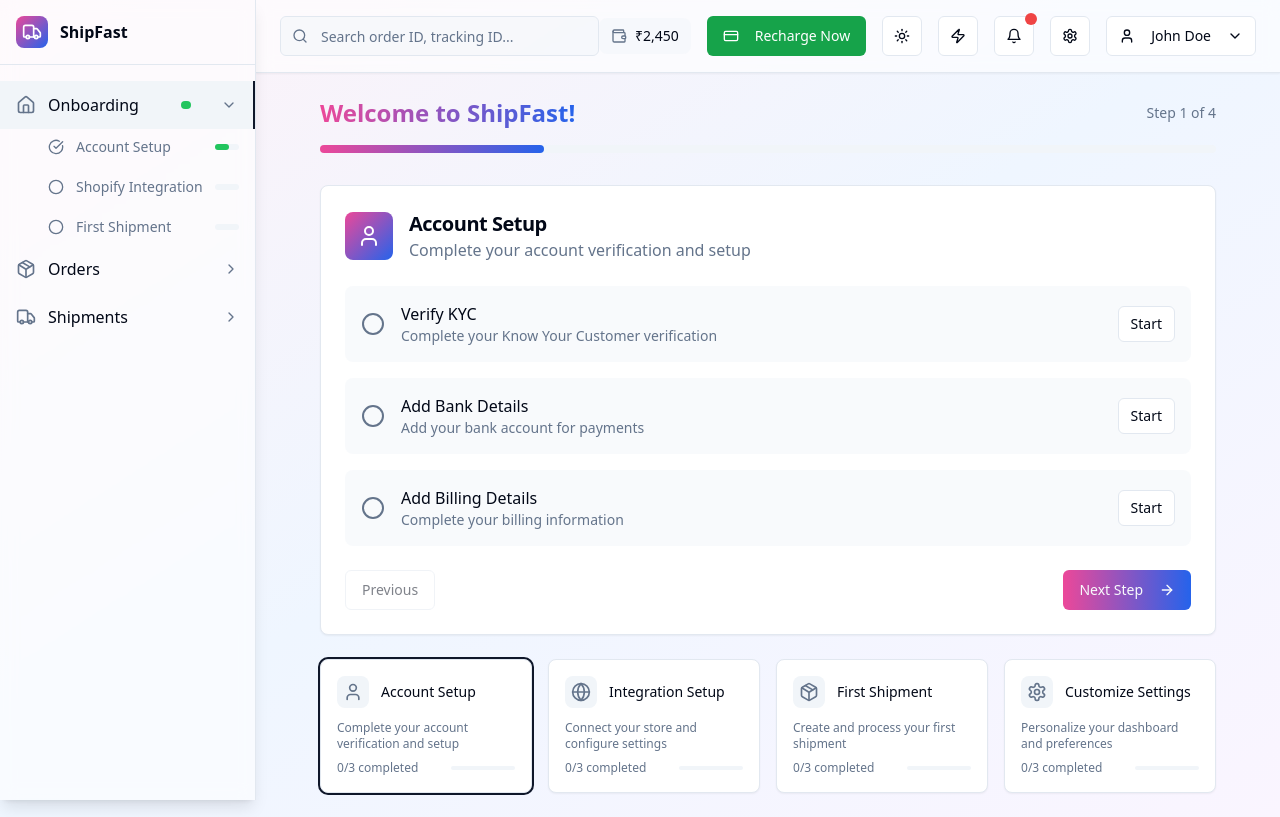
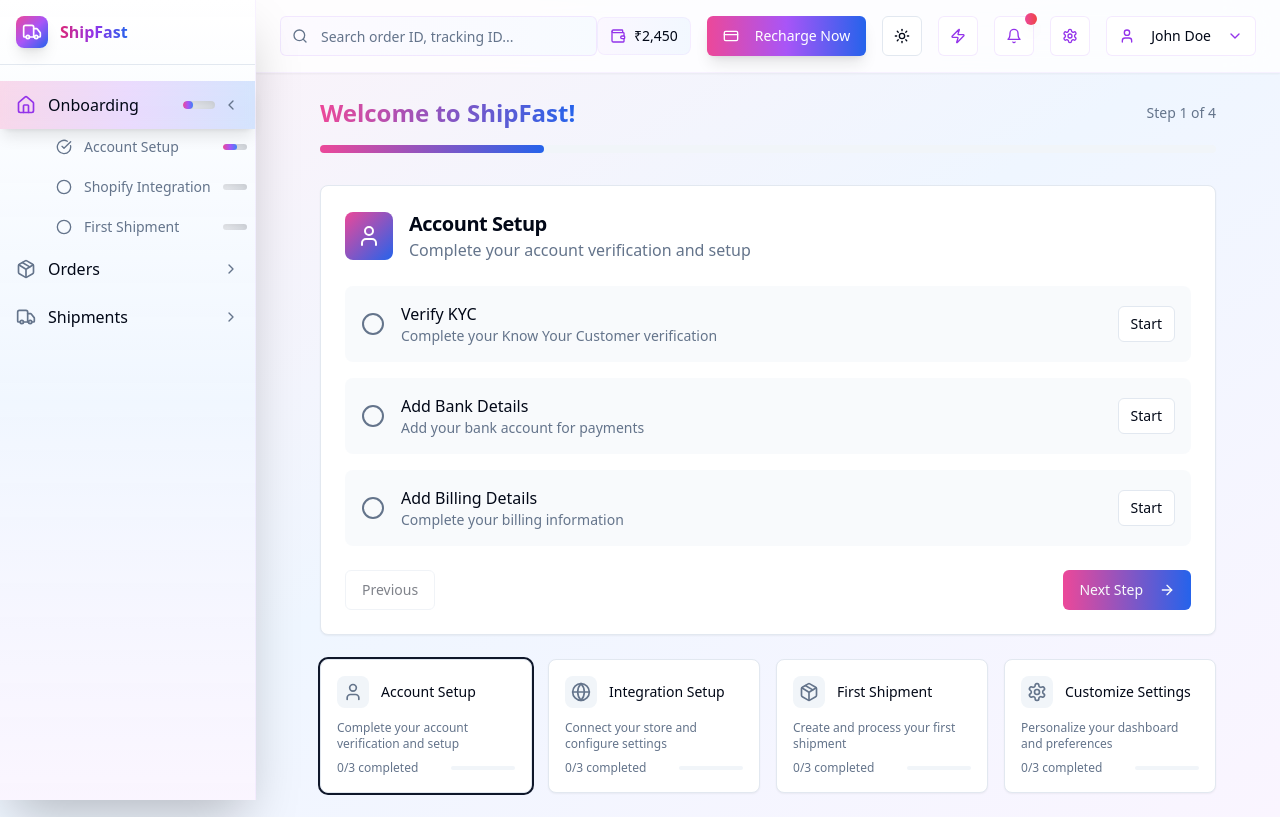
Before and after one commit to desirppc/parcelace-admin, a React (Vite) app: page / in a window 1280 px wide. Both pictures are taken after a click on the button "Continue with Facebook". Built offline with nearby package versions, Linux system fonts and the light colour scheme.

Commit message:
feat: Improve sidebar menu appearance
Enhance the visual appeal of the sidebar menu by incorporating shades from the "Next Step" button style on hover.

```diff
--- a/src/components/OnboardingLayout.tsx
+++ b/src/components/OnboardingLayout.tsx
@@ -94,20 +94,20 @@ const OnboardingLayout = () => {
     <div className="min-h-screen bg-gradient-to-br from-pink-50 via-blue-50 to-purple-50 dark:from-gray-900 dark:via-gray-800 dark:to-gray-900 flex">
       {/* Sidebar */}
       <div
-        className={`fixed left-0 top-0 h-full bg-background/95 backdrop-blur supports-[backdrop-filter]:bg-background/60 shadow-lg transition-all duration-300 z-50 border-r ${
+        className={`fixed left-0 top-0 h-full bg-gradient-to-b from-white/95 via-blue-50/90 to-purple-50/95 dark:from-gray-900/95 dark:via-gray-800/90 dark:to-gray-900/95 backdrop-blur-xl supports-[backdrop-filter]:bg-white/80 dark:supports-[backdrop-filter]:bg-gray-900/80 shadow-2xl transition-all duration-300 z-50 border-r border-purple-200/30 dark:border-purple-800/30 ${
           sidebarOpen ? 'w-64' : 'w-16'
         }`}
         onMouseEnter={() => setSidebarOpen(true)}
         onMouseLeave={() => setSidebarOpen(false)}
       >
         {/* Logo */}
-        <div className="p-4 border-b">
+        <div className="p-4 border-b border-gradient-to-r from-pink-200/30 via-blue-200/30 to-purple-200/30 dark:from-pink-800/30 dark:via-blue-800/30 dark:to-purple-800/30">
           <div className="flex items-center space-x-3">
-            <div className="w-8 h-8 bg-gradient-to-br from-pink-500 to-blue-600 rounded-lg flex items-center justify-center">
+            <div className="w-8 h-8 bg-gradient-to-br from-pink-500 via-purple-500 to-blue-600 rounded-lg flex items-center justify-center shadow-lg">
               <Truck className="w-5 h-5 text-white" />
             </div>
             {sidebarOpen && (
-              <span className="font-bold text-foreground">ShipFast</span>
+              <span className="font-bold text-foreground bg-gradient-to-r from-pink-600 via-purple-600 to-blue-600 bg-clip-text text-transparent">ShipFast</span>
             )}
           </div>
         </div>
@@ -118,26 +118,44 @@ const OnboardingLayout = () => {
             <div key={item.id}>
               <button
                 onClick={() => handleMenuClick(item.id)}
-                className={`w-full flex items-center px-4 py-3 text-left hover:bg-accent transition-colors ${
-                  activeMenuItem === item.id ? 'bg-accent border-r-2 border-primary' : ''
+                className={`w-full flex items-center px-4 py-3 text-left transition-all duration-300 group relative overflow-hidden ${
+                  activeMenuItem === item.id
+                    ? 'bg-gradient-to-r from-pink-500/20 via-purple-500/20 to-blue-500/20 border-r-3 border-gradient-to-b from-pink-500 via-purple-500 to-blue-500 shadow-lg backdrop-blur-sm'
+                    : 'hover:bg-gradient-to-r hover:from-pink-500/10 hover:via-purple-500/10 hover:to-blue-500/10 hover:shadow-md hover:backdrop-blur-sm'
                 }`}
               >
-                <item.icon className="w-5 h-5 text-muted-foreground" />
+                {/* Animated background on hover */}
+                <div className="absolute inset-0 bg-gradient-to-r from-pink-500/5 via-purple-500/5 to-blue-500/5 opacity-0 group-hover:opacity-100 transition-opacity duration-300"></div>
+
+                <item.icon className={`w-5 h-5 relative z-10 transition-colors duration-300 ${
+                  activeMenuItem === item.id
+                    ? 'text-purple-600 dark:text-purple-400'
+                    : 'text-muted-foreground group-hover:text-purple-600 dark:group-hover:text-purple-400'
+                }`} />
                 {sidebarOpen && (
                   <>
-                    <span className="ml-3 flex-1 text-foreground">{item.title}</span>
+                    <span className={`ml-3 flex-1 relative z-10 transition-colors duration-300 ${
+                      activeMenuItem === item.id
+                        ? 'text-foreground font-medium'
+                        : 'text-foreground group-hover:text-foreground group-hover:font-medium'
+                    }`}>{item.title}</span>
                     {item.progress !== undefined && (
-                      <div className="w-8 h-2 bg-secondary rounded-full mr-2">
+                      <div className="w-8 h-2 bg-gradient-to-r from-gray-200 to-gray-300 dark:from-gray-700 dark:to-gray-600 rounded-full mr-2 overflow-hidden shadow-inner">
                         <div
-                          className="h-full bg-green-500 rounded-full transition-all duration-300"
+                          className="h-full bg-gradient-to-r from-pink-500 via-purple-500 to-blue-500 rounded-full transition-all duration-500 shadow-sm"
                           style={{ width: `${item.progress}%` }}
                         />
                       </div>
                     )}
                     {item.subItems && (
-                      expandedMenus.includes(item.id) ?
-                        <ChevronDown className="w-4 h-4 text-muted-foreground" /> :
-                        <ChevronRight className="w-4 h-4 text-muted-foreground" />
+                      <div className={`transition-transform duration-300 ${
+                        expandedMenus.includes(item.id) ? 'rotate-90' : ''
+                      }`}>
+                        {expandedMenus.includes(item.id) ?
+                          <ChevronDown className="w-4 h-4 text-muted-foreground group-hover:text-purple-600 dark:group-hover:text-purple-400 transition-colors duration-300" /> :
+                          <ChevronRight className="w-4 h-4 text-muted-foreground group-hover:text-purple-600 dark:group-hover:text-purple-400 transition-colors duration-300" />
+                        }
+                      </div>
                     )}
                   </>
                 )}
@@ -145,21 +163,26 @@ const OnboardingLayout = () => {
 
               {/* Sub Menu Items */}
               {sidebarOpen && item.subItems && expandedMenus.includes(item.id) && (
-                <div className="ml-8 space-y-1">
+                <div className="ml-8 space-y-1 animate-fade-in">
                   {item.subItems.map((subItem) => (
                     <button
                       key={subItem.id}
                       onClick={() => setActiveMenuItem(subItem.id)}
-                      className={`w-full flex items-center px-4 py-2 text-left hover:bg-accent transition-colors ${
-                        activeMenuItem === subItem.id ? 'bg-accent text-primary' : 'text-muted-foreground'
+                      className={`w-full flex items-center px-4 py-2 text-left transition-all duration-300 group relative overflow-hidden rounded-lg mx-2 ${
+                        activeMenuItem === subItem.id
+                          ? 'bg-gradient-to-r from-pink-500/15 via-purple-500/15 to-blue-500/15 text-purple-600 dark:text-purple-400 shadow-md backdrop-blur-sm'
+                          : 'text-muted-foreground hover:bg-gradient-to-r hover:from-pink-500/8 hover:via-purple-500/8 hover:to-blue-500/8 hover:text-purple-600 dark:hover:text-purple-400 hover:shadow-sm hover:backdrop-blur-sm'
                       }`}
                     >
-                      <subItem.icon className="w-4 h-4" />
-                      <span className="ml-3 text-sm">{subItem.title}</span>
+                      {/* Animated background on hover */}
+                      <div className="absolute inset-0 bg-gradient-to-r from-pink-500/3 via-purple-500/3 to-blue-500/3 opacity-0 group-hover:opacity-100 transition-opacity duration-300 rounded-lg"></div>
+
+                      <subItem.icon className="w-4 h-4 relative z-10 transition-colors duration-300" />
+                      <span className="ml-3 text-sm relative z-10 transition-all duration-300 group-hover:font-medium">{subItem.title}</span>
                       {subItem.progress !== undefined && (
-                        <div className="ml-auto w-6 h-1.5 bg-secondary rounded-full">
+                        <div className="ml-auto w-6 h-1.5 bg-gradient-to-r from-gray-200 to-gray-300 dark:from-gray-700 dark:to-gray-600 rounded-full overflow-hidden shadow-inner">
                           <div
-                            className="h-full bg-green-500 rounded-full transition-all duration-300"
+                            className="h-full bg-gradient-to-r from-pink-500 via-purple-500 to-blue-500 rounded-full transition-all duration-500 shadow-sm"
                             style={{ width: `${subItem.progress}%` }}
                           />
                         </div>
@@ -176,7 +199,7 @@ const OnboardingLayout = () => {
       {/* Main Content */}
       <div className={`flex-1 transition-all duration-300 ${sidebarOpen ? 'ml-64' : 'ml-16'}`}>
         {/* Top Bar */}
-        <div className="bg-background/95 backdrop-blur supports-[backdrop-filter]:bg-background/60 shadow-sm border-b px-6 py-4">
+        <div className="bg-white/95 dark:bg-gray-900/95 backdrop-blur-xl supports-[backdrop-filter]:bg-white/80 dark:supports-[backdrop-filter]:bg-gray-900/80 shadow-sm border-b border-purple-200/30 dark:border-purple-800/30 px-6 py-4">
           <div className="flex items-center justify-between">
             {/* Search */}
             <div className="flex-1 max-w-md">
@@ -184,7 +207,7 @@ const OnboardingLayout = () => {
                 <Search className="absolute left-3 top-1/2 transform -translate-y-1/2 w-4 h-4 text-muted-foreground" />
                 <Input
                   placeholder="Search order ID, tracking ID..."
-                  className="pl-10 h-10 bg-muted/50 border-border focus:bg-background"
+                  className="pl-10 h-10 bg-gradient-to-r from-purple-50/50 to-blue-50/50 dark:from-purple-900/20 dark:to-blue-900/20 border-purple-200/50 dark:border-purple-800/50 focus:bg-white dark:focus:bg-gray-900 focus:border-purple-400 dark:focus:border-purple-600 transition-all duration-300"
                 />
               </div>
             </div>
@@ -192,15 +215,15 @@ const OnboardingLayout = () => {
             {/* Right Side */}
             <div className="flex items-center space-x-4">
               {/* Wallet Balance */}
-              <div className="flex items-center space-x-2 bg-muted/50 px-3 py-2 rounded-lg">
-                <Wallet className="w-4 h-4 text-muted-foreground" />
+              <div className="flex items-center space-x-2 bg-gradient-to-r from-purple-50/80 to-blue-50/80 dark:from-purple-900/30 dark:to-blue-900/30 px-3 py-2 rounded-lg border border-purple-200/30 dark:border-purple-800/30 backdrop-blur-sm">
+                <Wallet className="w-4 h-4 text-purple-600 dark:text-purple-400" />
                 <span className="text-sm font-medium text-foreground">₹2,450</span>
               </div>
 
               {/* Recharge Button */}
               <Button
                 onClick={() => setShowRechargeModal(true)}
-                className="bg-green-600 hover:bg-green-700 text-white px-4 py-2 h-10"
+                className="bg-gradient-to-r from-pink-500 via-purple-500 to-blue-600 hover:from-pink-600 hover:via-purple-600 hover:to-blue-700 text-white px-4 py-2 h-10 shadow-lg hover:shadow-xl transition-all duration-300 border-0"
               >
                 <CreditCard className="w-4 h-4 mr-2" />
                 Recharge Now
@@ -210,40 +233,40 @@ const OnboardingLayout = () => {
               <ThemeToggle />
 
               {/* Quick Actions */}
-              <Button variant="outline" className="h-10 w-10 p-0">
-                <Zap className="w-4 h-4" />
+              <Button variant="outline" className="h-10 w-10 p-0 border-purple-200/50 dark:border-purple-800/50 hover:bg-gradient-to-r hover:from-purple-50 hover:to-blue-50 dark:hover:from-purple-900/30 dark:hover:to-blue-900/30 hover:border-purple-300 dark:hover:border-purple-700 transition-all duration-300">
+                <Zap className="w-4 h-4 text-purple-600 dark:text-purple-400" />
               </Button>
 
               {/* Notifications */}
-              <Button variant="outline" className="h-10 w-10 p-0 relative">
-                <Bell className="w-4 h-4" />
-                <div className="absolute -top-1 -right-1 w-3 h-3 bg-red-500 rounded-full"></div>
+              <Button variant="outline" className="h-10 w-10 p-0 relative border-purple-200/50 dark:border-purple-800/50 hover:bg-gradient-to-r hover:from-purple-50 hover:to-blue-50 dark:hover:from-purple-900/30 dark:hover:to-blue-900/30 hover:border-purple-300 dark:hover:border-purple-700 transition-all duration-300">
+                <Bell className="w-4 h-4 text-purple-600 dark:text-purple-400" />
+                <div className="absolute -top-1 -right-1 w-3 h-3 bg-gradient-to-r from-pink-500 to-red-500 rounded-full shadow-lg"></div>
               </Button>
 
               {/* Settings Dropdown */}
               <div className="relative">
                 <Button
                   variant="outline"
-                  className="h-10 w-10 p-0"
+                  className="h-10 w-10 p-0 border-purple-200/50 dark:border-purple-800/50 hover:bg-gradient-to-r hover:from-purple-50 hover:to-blue-50 dark:hover:from-purple-900/30 dark:hover:to-blue-900/30 hover:border-purple-300 dark:hover:border-purple-700 transition-all duration-300"
                   onMouseEnter={() => setShowSettingsDropdown(true)}
                   onMouseLeave={() => setShowSettingsDropdown(false)}
                 >
-                  <Settings className="w-4 h-4" />
+                  <Settings className="w-4 h-4 text-purple-600 dark:text-purple-400" />
                 </Button>
                 {showSettingsDropdown && (
                   <div
-                    className="absolute right-0 mt-2 w-48 bg-background rounded-lg shadow-lg border z-10"
+                    className="absolute right-0 mt-2 w-48 bg-white/95 dark:bg-gray-900/95 backdrop-blur-xl rounded-lg shadow-xl border border-purple-200/30 dark:border-purple-800/30 z-10 animate-fade-in"
                     onMouseEnter={() => setShowSettingsDropdown(true)}
                     onMouseLeave={() => setShowSettingsDropdown(false)}
                   >
                     <div className="py-2">
-                      <button className="w-full px-4 py-2 text-left hover:bg-accent text-sm">
+                      <button className="w-full px-4 py-2 text-left hover:bg-gradient-to-r hover:from-purple-50 hover:to-blue-50 dark:hover:from-purple-900/30 dark:hover:to-blue-900/30 text-sm transition-all duration-300">
                         Account Settings
                       </button>
-                      <button className="w-full px-4 py-2 text-left hover:bg-accent text-sm">
+                      <button className="w-full px-4 py-2 text-left hover:bg-gradient-to-r hover:from-purple-50 hover:to-blue-50 dark:hover:from-purple-900/30 dark:hover:to-blue-900/30 text-sm transition-all duration-300">
                         Preferences
                       </button>
-                      <button className="w-full px-4 py-2 text-left hover:bg-accent text-sm">
+                      <button className="w-full px-4 py-2 text-left hover:bg-gradient-to-r hover:from-purple-50 hover:to-blue-50 dark:hover:from-purple-900/30 dark:hover:to-blue-900/30 text-sm transition-all duration-300">
                         API Settings
                       </button>
                     </div>
@@ -255,26 +278,26 @@ const OnboardingLayout = () => {
               <div className="relative">
                 <Button
                   variant="outline"
-                  className="h-10 px-3"
+                  className="h-10 px-3 border-purple-200/50 dark:border-purple-800/50 hover:bg-gradient-to-r hover:from-purple-50 hover:to-blue-50 dark:hover:from-purple-900/30 dark:hover:to-blue-900/30 hover:border-purple-300 dark:hover:border-purple-700 transition-all duration-300"
                   onClick={() => setShowProfileDropdown(!showProfileDropdown)}
                 >
-                  <User className="w-4 h-4 mr-2" />
+                  <User className="w-4 h-4 mr-2 text-purple-600 dark:text-purple-400" />
                   <span className="text-sm">John Doe</span>
-                  <ChevronDown className="w-3 h-3 ml-2" />
+                  <ChevronDown className="w-3 h-3 ml-2 text-purple-600 dark:text-purple-400" />
                 </Button>
                 {showProfileDropdown && (
-                  <div className="absolute right-0 mt-2 w-48 bg-background rounded-lg shadow-lg border z-10">
+                  <div className="absolute right-0 mt-2 w-48 bg-white/95 dark:bg-gray-900/95 backdrop-blur-xl rounded-lg shadow-xl border border-purple-200/30 dark:border-purple-800/30 z-10 animate-fade-in">
                     <div className="py-2">
-                      <button className="w-full px-4 py-2 text-left hover:bg-accent text-sm flex items-center">
-                        <User className="w-4 h-4 mr-2" />
+                      <button className="w-full px-4 py-2 text-left hover:bg-gradient-to-r hover:from-purple-50 hover:to-blue-50 dark:hover:from-purple-900/30 dark:hover:to-blue-900/30 text-sm flex items-center transition-all duration-300">
+                        <User className="w-4 h-4 mr-2 text-purple-600 dark:text-purple-400" />
                         Profile
                       </button>
-                      <button className="w-full px-4 py-2 text-left hover:bg-accent text-sm flex items-center">
-                        <FileText className="w-4 h-4 mr-2" />
+                      <button className="w-full px-4 py-2 text-left hover:bg-gradient-to-r hover:from-purple-50 hover:to-blue-50 dark:hover:from-purple-900/30 dark:hover:to-blue-900/30 text-sm flex items-center transition-all duration-300">
+                        <FileText className="w-4 h-4 mr-2 text-purple-600 dark:text-purple-400" />
                         Terms & Conditions
                       </button>
-                      <hr className="my-1" />
-                      <button className="w-full px-4 py-2 text-left hover:bg-accent text-sm flex items-center text-red-600">
+                      <hr className="my-1 border-purple-200/30 dark:border-purple-800/30" />
+                      <button className="w-full px-4 py-2 text-left hover:bg-gradient-to-r hover:from-red-50 hover:to-orange-50 dark:hover:from-red-900/30 dark:hover:to-orange-900/30 text-sm flex items-center text-red-600 dark:text-red-400 transition-all duration-300">
                         <LogOut className="w-4 h-4 mr-2" />
                         Logout
                       </button>
@@ -294,27 +317,27 @@ const OnboardingLayout = () => {
 
       {/* Recharge Modal */}
       {showRechargeModal && (
-        <div className="fixed inset-0 bg-black/50 flex items-center justify-center z-50">
-          <div className="bg-background rounded-lg p-6 w-full max-w-md">
-            <h2 className="text-xl font-bold mb-4">Recharge Wallet</h2>
+        <div className="fixed inset-0 bg-black/50 backdrop-blur-sm flex items-center justify-center z-50 animate-fade-in">
+          <div className="bg-white/95 dark:bg-gray-900/95 backdrop-blur-xl rounded-lg p-6 w-full max-w-md shadow-2xl border border-purple-200/30 dark:border-purple-800/30">
+            <h2 className="text-xl font-bold mb-4 bg-gradient-to-r from-pink-600 via-purple-600 to-blue-600 bg-clip-text text-transparent">Recharge Wallet</h2>
             <div className="space-y-4">
               <div>
                 <label className="block text-sm font-medium text-foreground mb-2">
                   Amount
                 </label>
-                <Input placeholder="Enter amount" className="w-full" />
+                <Input placeholder="Enter amount" className="w-full border-purple-200/50 dark:border-purple-800/50 focus:border-purple-400 dark:focus:border-purple-600 transition-all duration-300" />
               </div>
               <div className="flex space-x-3">
                 <Button
                   onClick={() => setShowRechargeModal(false)}
                   variant="outline"
-                  className="flex-1"
+                  className="flex-1 border-purple-200/50 dark:border-purple-800/50 hover:bg-gradient-to-r hover:from-purple-50 hover:to-blue-50 dark:hover:from-purple-900/30 dark:hover:to-blue-900/30 transition-all duration-300"
                 >
                   Cancel
                 </Button>
                 <Button
                   onClick={() => setShowRechargeModal(false)}
-                  className="flex-1 bg-green-600 hover:bg-green-700"
+                  className="flex-1 bg-gradient-to-r from-pink-500 via-purple-500 to-blue-600 hover:from-pink-600 hover:via-purple-600 hover:to-blue-700 shadow-lg hover:shadow-xl transition-all duration-300"
                 >
                   Recharge
                 </Button>
```
